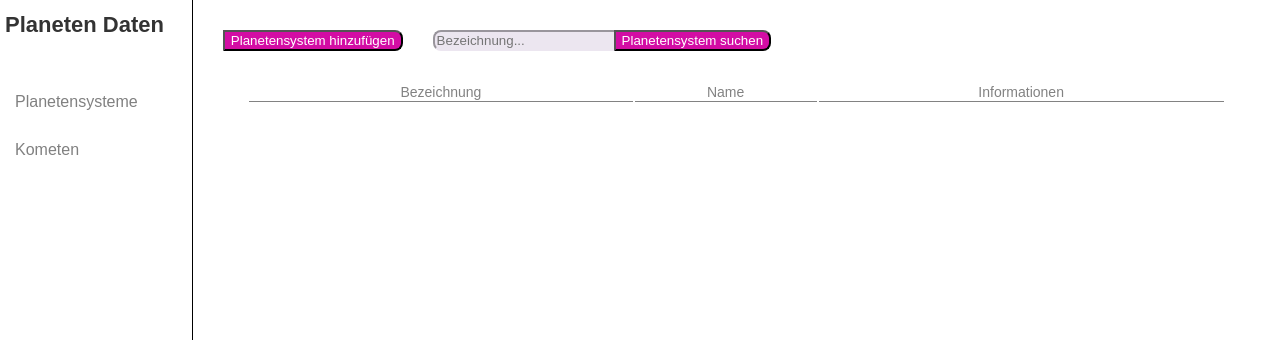
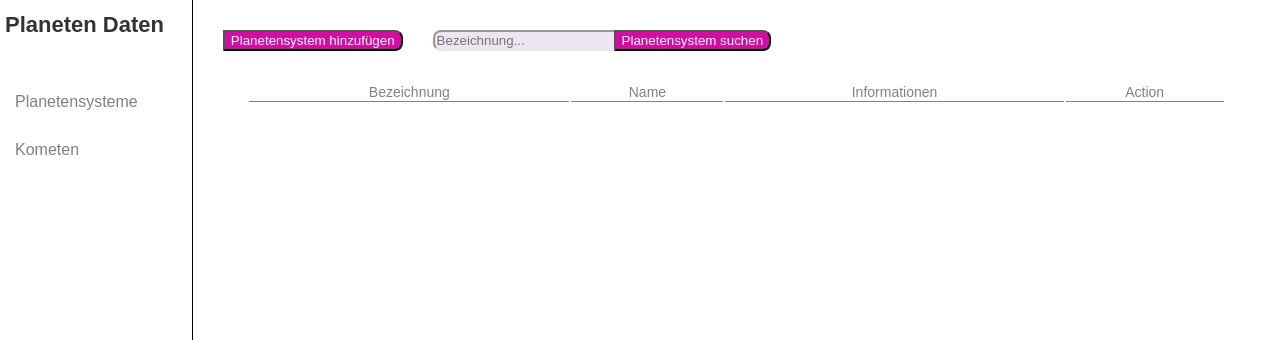
Before and after one commit to FabianHen/AstroSphere, a Flask app: page /intern/planets in a window 1280 px wide. Shown: the part 108-448 px from the top of the page. Run offline with Flask 3, Linux system fonts and the light colour scheme; lists and menus that the app fills with data are empty.

Commit message:
intern planets

```diff
--- a/applications/templates/intern_planets.html
+++ b/applications/templates/intern_planets.html
@@ -51,6 +51,7 @@
                             <th class="roomName">Bezeichnung</th>
                             <th>Name</th>
                             <th>Informationen</th>
+                            <th>Action</th>
                         </tr>
                     </table>
                 </div>
@@ -68,6 +69,7 @@
                             <th class="roomName">Bezeichnung</th>
                             <th>Name</th>
                             <th>Informationen</th>
+                            <th>Action</th>
                         </tr>
                     </table>
                 </div>
@@ -84,6 +86,7 @@
                             <th class="roomName">Bezeichnung</th>
                             <th>Name</th>
                             <th>Informationen</th>
+                            <th>Action</th>
                         </tr>
                     </table>
                 </div>
@@ -101,6 +104,7 @@
                             <th class="roomName">Bezeichnung</th>
                             <th>Name</th>
                             <th>Informationen</th>
+                            <th>Action</th>
                         </tr>
                     </table>
                 </div>
@@ -117,6 +121,7 @@
                             <th class="roomName">Bezeichnung</th>
                             <th>Name</th>
                             <th>Informationen</th>
+                            <th>Action</th>
                         </tr>
                     </table>
                 </div>
```
Also changed, not shown: applications/basicDatabaseStatements.py (+7 -0 lines).
